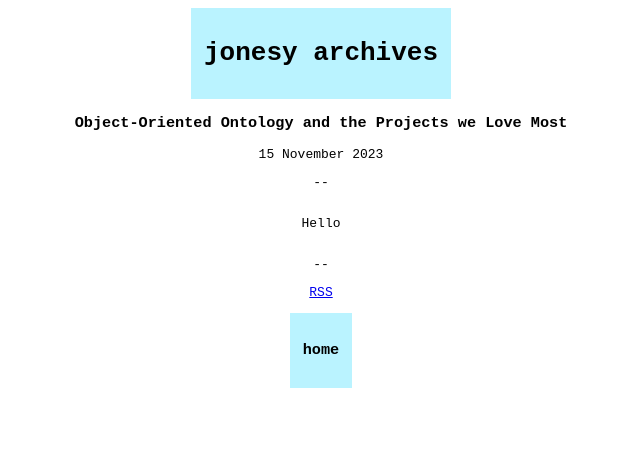
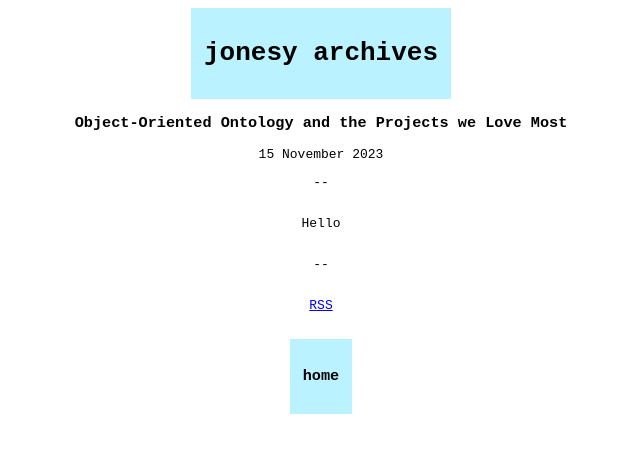
Before and after one commit to d-ones/d-ones.github.io, a Jekyll site: the page built from _posts/2023-11-15-obj-ont.md, in a window 1280 px wide. Shown: the top 453 px of the page, without its empty margins (319-959 px from the left). Built offline with Jekyll 4.4.1, drawn with Linux system fonts in a browser that asks for light colours.

Commit message:
formatting

```diff
--- a/_layouts/blog.html
+++ b/_layouts/blog.html
@@ -20,10 +20,10 @@
         </main>
 </body>
   <p>--</p>
-  <div class=rssbox>
+  <div class="rssbox">
         <a href="/feed.xml" target="_blank">RSS</a>
   </div>
   <footer>
-    <h3><a class="noshow" href="/index">home</a><h3>
+    <h3><a class="noshow" href="/index">home</a></h3>
   </footer>
 </html>
--- a/style.css
+++ b/style.css
@@ -58,3 +58,7 @@
 a.rss {
   font-size: 0.65em;
 }
+
+div.rssbox {
+  margin: 1em;
+}
```
Also changed, not shown: 3 other files.
